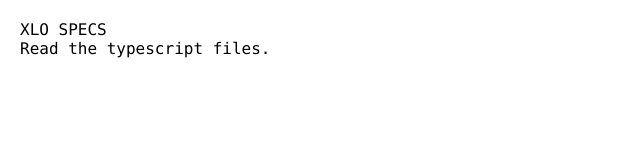
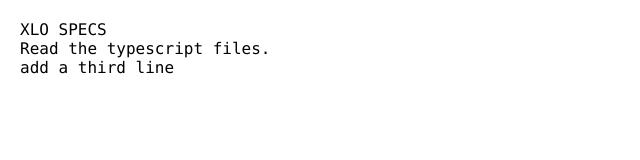
Before and after one commit to popfish86/xlo-specs, a SvelteKit app: page / in a window 1280 px wide. Shown: the top 160 px of the page, without its empty margins (0-640 px from the left). Built offline with nearby package versions, Linux system fonts and the light colour scheme.

Commit message:
third line

```diff
--- a/src/routes/+page.svelte
+++ b/src/routes/+page.svelte
@@ -4,6 +4,7 @@
 
 <p>XLO SPECS</p>
 <p>Read the typescript files.</p>
+<p>add a third line</p>
 
 <style>
     :global(*) {
```
